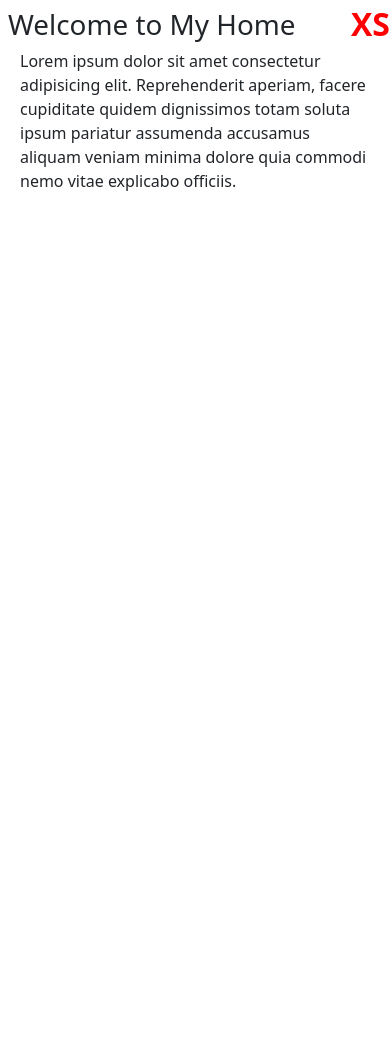
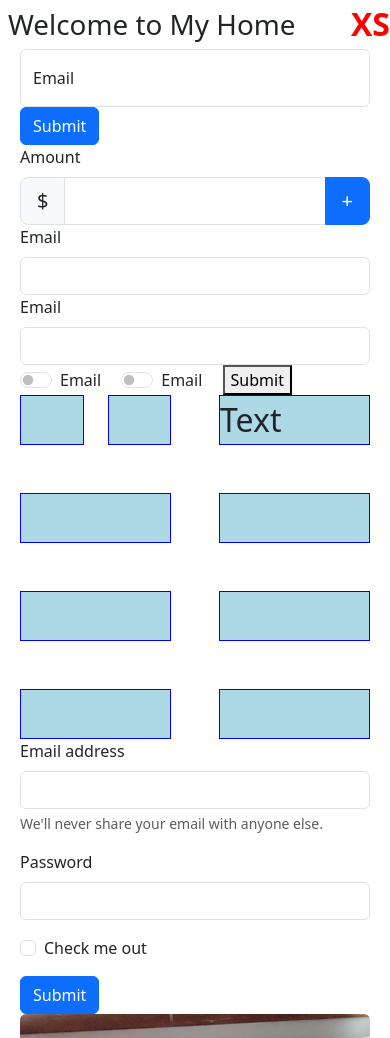
Before and after one commit to cblystone67/webdesign, a plain HTML site: page index.html in a window 390 px wide. Shown: the top 1038 px of the page. Before the commit the page ends 844 px from the top, so only its background shows below. Drawn offline with nearby package versions, Linux system fonts and the light colour scheme.

Commit message:
created more responsive webpage

```diff
--- a/index.html
+++ b/index.html
@@ -21,10 +21,152 @@
   <body>
     <h1>Welcome to My Home</h1>
     <div class="container">
-      Lorem ipsum dolor sit amet consectetur adipisicing elit. Reprehenderit
-      aperiam, facere cupiditate quidem dignissimos totam soluta ipsum pariatur
-      assumenda accusamus aliquam veniam minima dolore quia commodi nemo vitae
-      explicabo officiis.
+      <!--You must have this novalidate in form to use the Javascript at the end of the page-->
+      <form novalidate>
+        <!--New form and new fetures /in order to get the text to float inside of the form you must have a place holder and your label has to come after the input-->
+
+        <form>
+          <div class="form-floating">
+            <input
+              type="email"
+              id="email"
+              class="form-control"
+              placeholder="Place Email"
+              required
+            />
+            <label for="email" class="form-label">Email</label>
+            <div class="invalid-feedback">Invalid email</div>
+            <div class="valid-feedback">Correct email</div>
+            <button type="submit" class="btn btn-primary">Submit</button>
+          </div>
+        </form>
+        <!--Input group-->
+        <label for="text" class="form-label">Amount</label>
+        <div class="input-group input-group-lg">
+          <div class="input-group-text">$</div>
+          <input type="number" id="text" class="form-control" />
+          <button class="btn btn-primary">+</button>
+        </div>
+        <!--Solutions for a form on your page-->
+        <label for="email" class="form-label">Email</label>
+        <input type="email" id="email" class="form-control" />
+        <label for="email" class="form-label">Email</label>
+        <input type="email" id="email" class="form-control" />
+
+        <!--Best way to make a check box in on your web page-->
+        <div class="form-check form-switch form-check-inline">
+          <input type="checkbox" class="form-check-input" id="email" />
+          <label for="email" class="form-check-label">Email</label>
+        </div>
+        <div class="form-check form-switch form-check-inline">
+          <input type="checkbox" class="form-check-input" id="email" />
+          <label for="email" class="form-check-label">Email</label>
+        </div>
+        <button>Submit</button>
+      </form>
+      <!--Show your row and grid system for Bootstrap-->
+      <div class="row row-cols-2 g-5">
+        <div class="col">
+          <div class="row">
+            <div class="col"><div class="box"></div></div>
+            <div class="col"><div class="box"></div></div>
+          </div>
+        </div>
+        <div class="col">
+          <div class="box">Text</div>
+        </div>
+        <div class="col"><div class="box"></div></div>
+        <div class="col"><div class="box"></div></div>
+        <div class="col"><div class="box"></div></div>
+        <div class="col"><div class="box"></div></div>
+        <div class="col"><div class="box"></div></div>
+        <div class="col"><div class="box"></div></div>
+      </div>
+      <!--This is just another way to do a form-->
+      <form>
+        <div class="mb-3">
+          <label for="exampleInputEmail1" class="form-label"
+            >Email address</label
+          >
+          <input
+            type="email"
+            class="form-control"
+            id="exampleInputEmail1"
+            aria-describedby="emailHelp"
+          />
+          <div id="emailHelp" class="form-text">
+            We'll never share your email with anyone else.
+          </div>
+        </div>
+        <div class="mb-3">
+          <label for="exampleInputPassword1" class="form-label">Password</label>
+          <input
+            type="password"
+            class="form-control"
+            id="exampleInputPassword1"
+          />
+        </div>
+        <div class="mb-3 form-check">
+          <input type="checkbox" class="form-check-input" id="exampleCheck1" />
+          <label class="form-check-label" for="exampleCheck1"
+            >Check me out</label
+          >
+        </div>
+        <button type="submit" class="btn btn-primary">Submit</button>
+      </form>
+      <!--A way to add a picture and comment in your page-->
+      <figure class="figure">
+        <img
+          src="/imges/otto_me.jpeg"
+          class="figure-img img-fluid rounded"
+          alt="A boy and his dog"
+        />
+        <figcaption class="figure-caption">
+          This is Myself and Otto my buddy.
+        </figcaption>
+      </figure>
     </div>
+    <!--How to do a table-->
+    <div class="container">
+      <div class="table-responsive">
+        <table class="table table-hover">
+          <thead class="table-group-divider">
+            <tr>
+              <th>First</th>
+              <th>Last</th>
+              <th>Age</th>
+            </tr>
+          </thead>
+          <tbody class="table-group-divider">
+            <tr>
+              <td>Mark</td>
+              <td>Otto</td>
+              <td>26</td>
+            </tr>
+            <tr>
+              <td>Jacob</td>
+              <td>Thornton</td>
+              <td>29</td>
+            </tr>
+            <tr>
+              <td>Larry</td>
+              <td>Bird</td>
+              <td>100</td>
+            </tr>
+          </tbody>
+        </table>
+      </div>
+    </div>
+    <div class="container"></div>
+    <!--See the top, but this is the javascript that allows your page to validate the input of the first form.-->
+    <script>
+      const form = document.querySelector("form");
+      form.addEventListener("submit", (e) => {
+        if (!form.checkValidity()) {
+          e.preventDefault();
+        }
+        form.classList.add("was-validated");
+      });
+    </script>
   </body>
 </html>
```
Also changed, not shown: imges/otto_me.jpeg (added).
